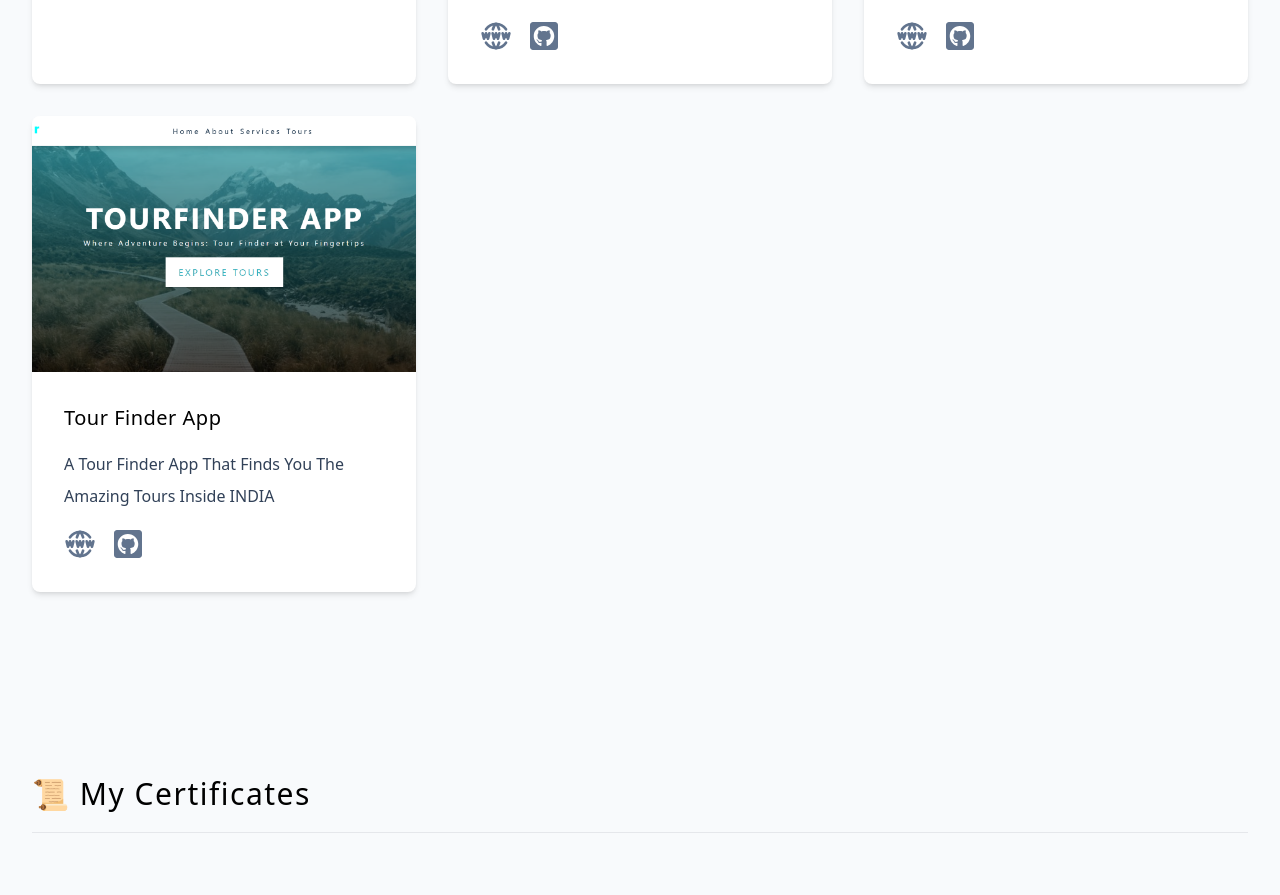
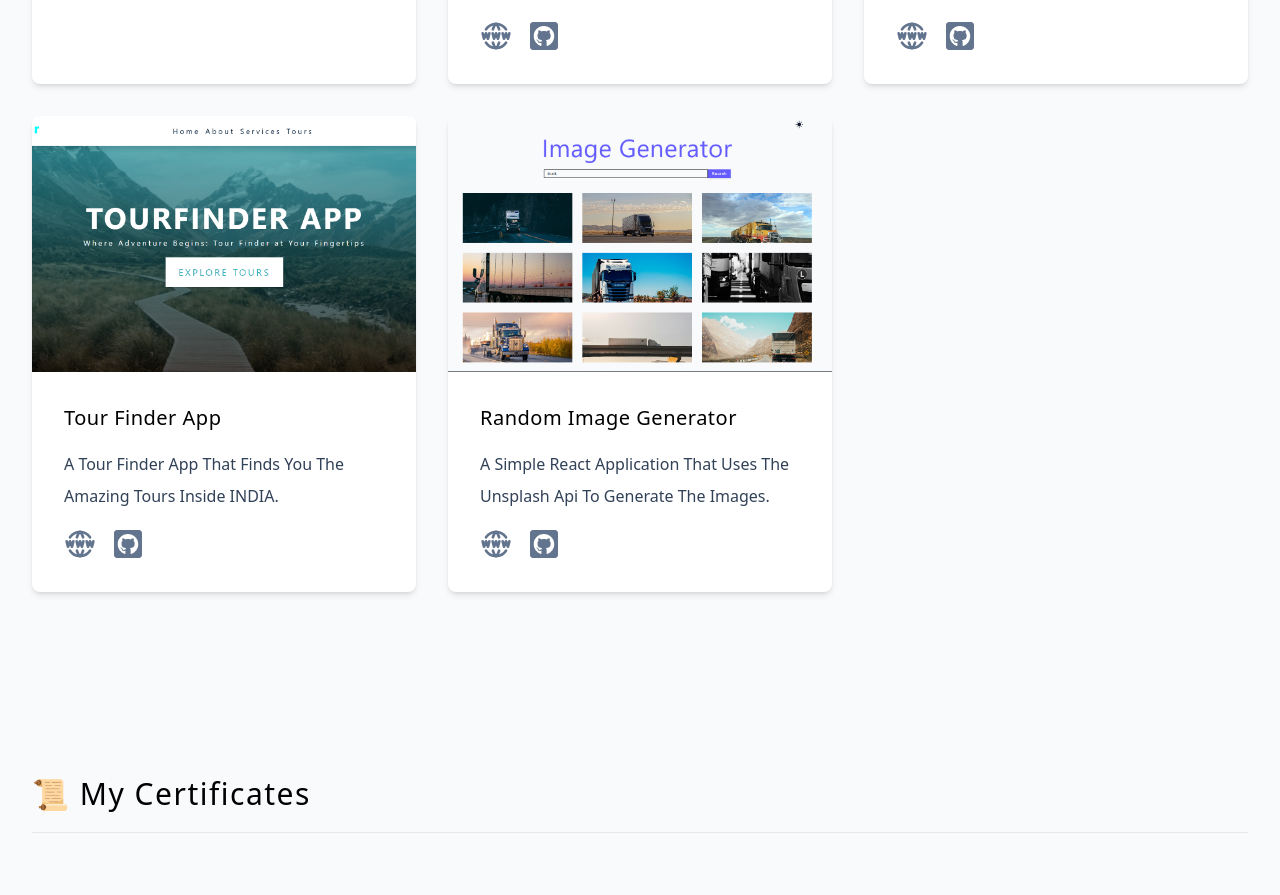
Before and after one commit to Kulamani6370/Portfolio, a React (Vite) app: page / in a window 1280 px wide. Shown: the part 3031-3926 px from the top of the page. Built offline with nearby package versions, Linux system fonts and the light colour scheme.

Commit message:
second project change

```diff
--- a/src/data.jsx
+++ b/src/data.jsx
@@ -15,6 +15,7 @@ import {
 import agrosavant from "./assets/AgrosavantHomePage.png";
 import cocktailMixer from "./assets/CocktailMixer.png";
 import TourFinder from "./assets/TourFinder.png";
+import RandomImageGenerator from "./assets/RandomImageGenerator.png";
 import MyShop from "./assets/MyShop.jpg";
 export const links = [
   { id: nanoid(), href: "#home", text: "home" },
@@ -108,6 +109,14 @@ export const projects = [
     url: "https://tourfinder.netlify.app/",
     github: "https://github.com/Kulamani6370/TourFinder",
     title: "Tour Finder App",
-    text: "A Tour finder app that finds you the amazing tours inside INDIA",
+    text: "A Tour finder app that finds you the amazing tours inside INDIA.",
+  },
+  {
+    id: nanoid(),
+    img: RandomImageGenerator,
+    url: "https://unsplash-image-ai.netlify.app/",
+    github: "https://github.com/Kulamani6370/Image-Generator",
+    title: "Random Image Generator",
+    text: "A simple react application that uses the unsplash api to generate the images.",
   },
 ];
```
Also changed, not shown: src/assets/RandomImageGenerator.png (added).
